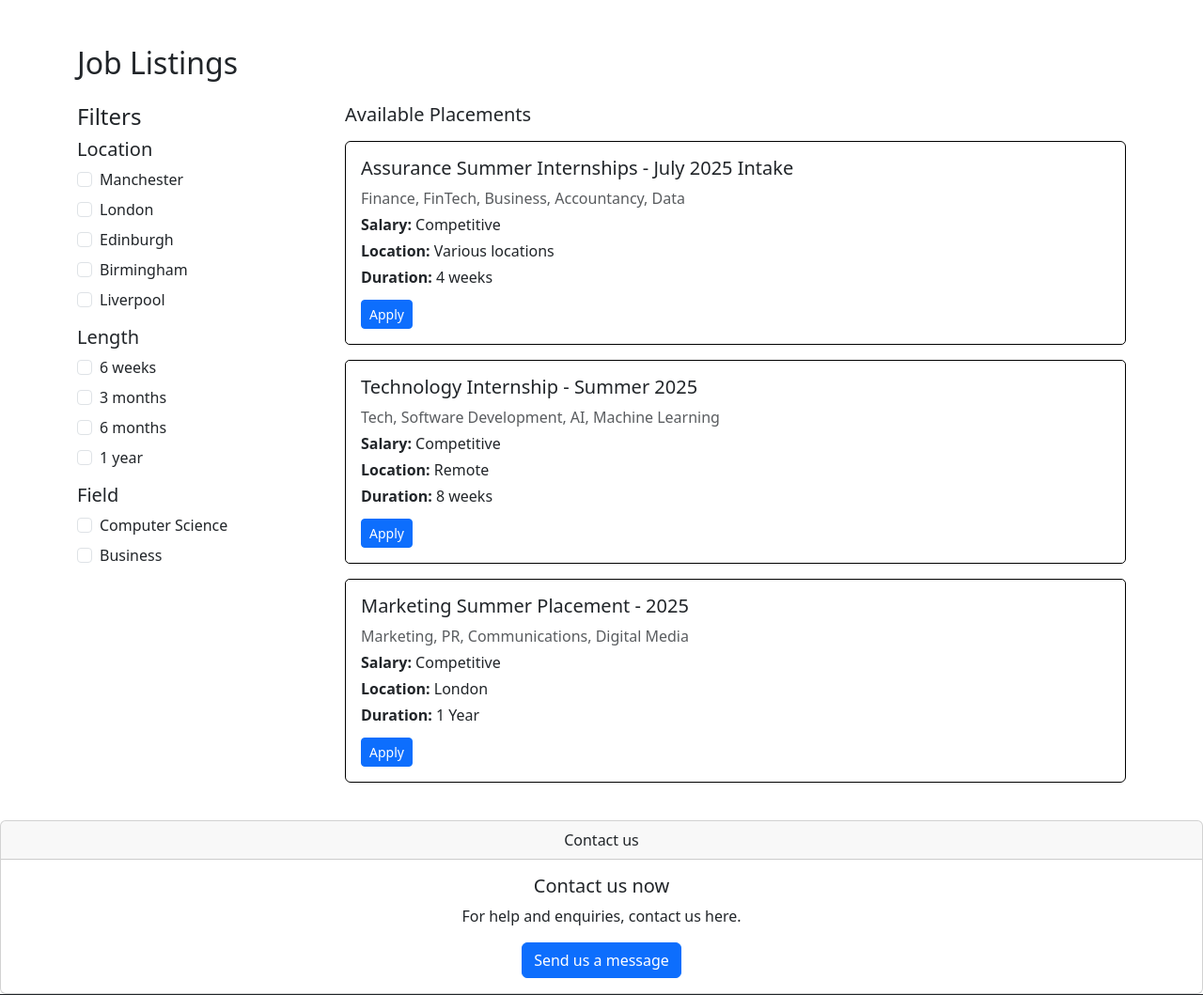
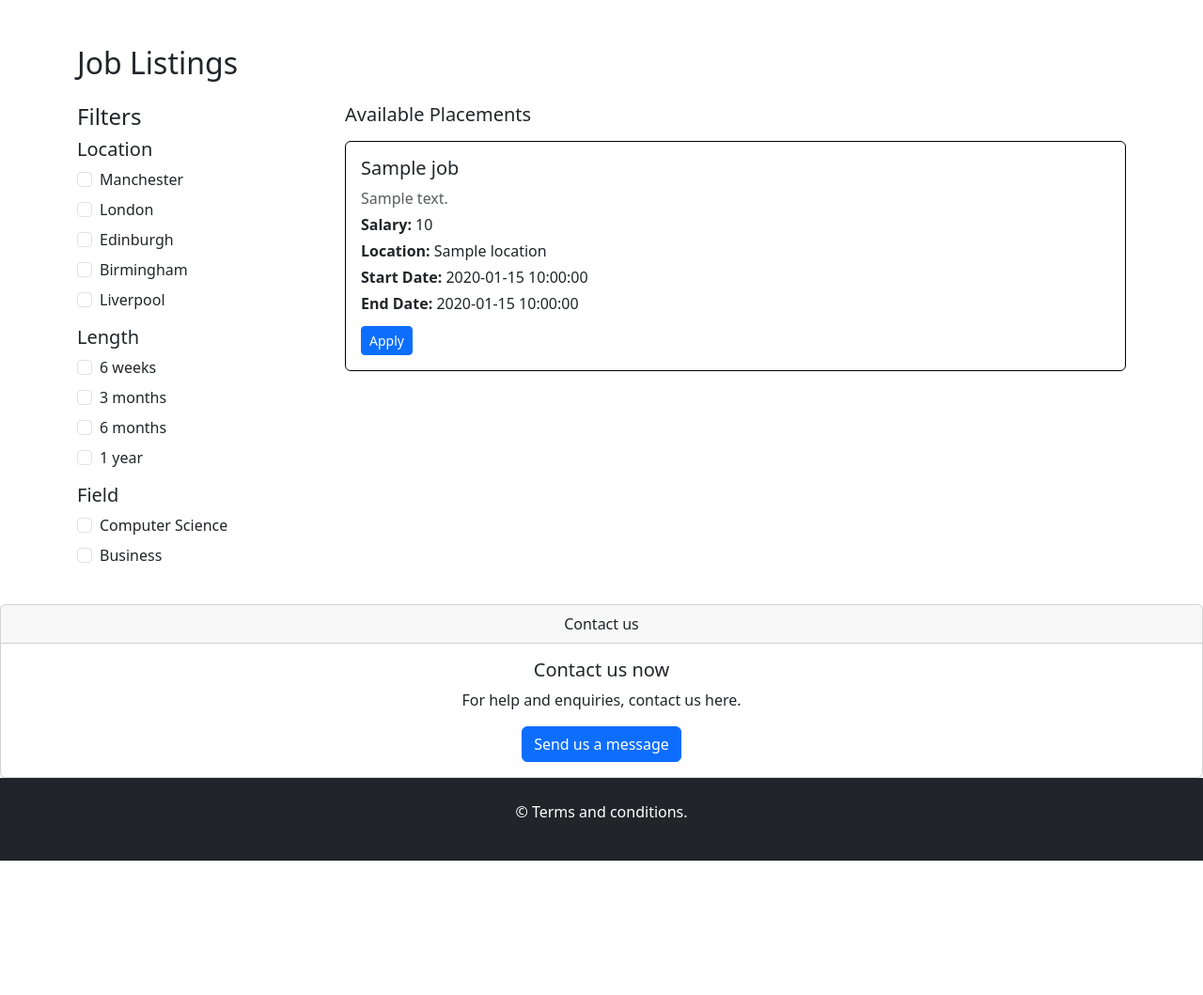
Before and after one commit to AzharWazid/BCS-HackCamp, a PHP site: template View/placements.phtml in a window 1280 px wide. Shown: the part 117-1176 px from the top of the page at 94% size. After the commit the page ends 1033 px from the top, so only its background shows below. Run offline with PHP 8.4, Linux system fonts and the light colour scheme; the template is opened without the code that fills it: most values are stand-ins (such as "Sample title", 1, 10 or a date in 2020).

Commit message:
Placements.phtml and placement.php showing the actual jobs from database

```diff
--- a/View/editDetails.phtml
+++ b/View/editDetails.phtml
@@ -5,7 +5,7 @@
 require_once('template/header.phtml');
 
 // Debug to confirm the page is loaded
-echo "Edit Details Page Loaded";
+// echo "Edit Details Page Loaded";
 
 // Load user details from session or database
 $email = isset($_SESSION['email']) ? $_SESSION['email'] : '';
--- a/View/placements.phtml
+++ b/View/placements.phtml
@@ -36,35 +36,17 @@
             <div class="col-md-9">
                 <h5 class="mb-3">Available Placements</h5>
                 <ul class="list-group">
-                    <!-- Job 1 -->
-                    <li class="list-group-item yellow-card-job-list p-3 mb-3">
-                        <h5 class="mb-2">Assurance Summer Internships - July 2025 Intake</h5>
-                        <p class="text-muted mb-1">Finance, FinTech, Business, Accountancy, Data</p>
-                        <p class="mb-1"><strong>Salary:</strong> Competitive</p>
-                        <p class="mb-1"><strong>Location:</strong> Various locations</p>
-                        <p class="mb-1"><strong>Duration:</strong> 4 weeks</p>
-                        <a href="#" class="btn btn-primary btn-sm mt-2">Apply</a>
-                    </li>
-
-                    <!-- Job 2 -->
-                    <li class="list-group-item yellow-card-job-list p-3 mb-3">
-                        <h5 class="mb-2">Technology Internship - Summer 2025</h5>
-                        <p class="text-muted mb-1">Tech, Software Development, AI, Machine Learning</p>
-                        <p class="mb-1"><strong>Salary:</strong> Competitive</p>
-                        <p class="mb-1"><strong>Location:</strong> Remote</p>
-                        <p class="mb-1"><strong>Duration:</strong> 8 weeks</p>
-                        <a href="#" class="btn btn-primary btn-sm mt-2">Apply</a>
-                    </li>
-
-                    <!-- Job 3 -->
-                    <li class="list-group-item yellow-card-job-list p-3 mb-3">
-                        <h5 class="mb-2">Marketing Summer Placement - 2025</h5>
-                        <p class="text-muted mb-1">Marketing, PR, Communications, Digital Media</p>
-                        <p class="mb-1"><strong>Salary:</strong> Competitive</p>
-                        <p class="mb-1"><strong>Location:</strong> London</p>
-                        <p class="mb-1"><strong>Duration:</strong> 1 Year</p>
-                        <a href="#" class="btn btn-primary btn-sm mt-2">Apply</a>
-                    </li>
+                    <?php foreach ($view->jobListData as $job): ?>
+                        <li class="list-group-item yellow-card-job-list p-3 mb-3">
+                            <h5 class="mb-2"><?= htmlspecialchars($job->getTitle()); ?></h5>
+                            <p class="text-muted mb-1"><?= htmlspecialchars($job->getDescription()); ?></p>
+                            <p class="mb-1"><strong>Salary:</strong> <?= htmlspecialchars($job->getSalary()); ?></p>
+                            <p class="mb-1"><strong>Location:</strong> <?= htmlspecialchars($job->getLocation()); ?></p>
+                            <p class="mb-1"><strong>Start Date:</strong> <?= htmlspecialchars($job->getStartDate()); ?></p>
+                            <p class="mb-1"><strong>End Date:</strong> <?= htmlspecialchars($job->getEndDate()); ?></p>
+                            <a href="#" class="btn btn-primary btn-sm mt-2">Apply</a>
+                        </li>
+                    <?php endforeach; ?>
                 </ul>
             </div>
         </div>
```
Also changed, not shown: Controller/placements.php (+16 -16 lines).
